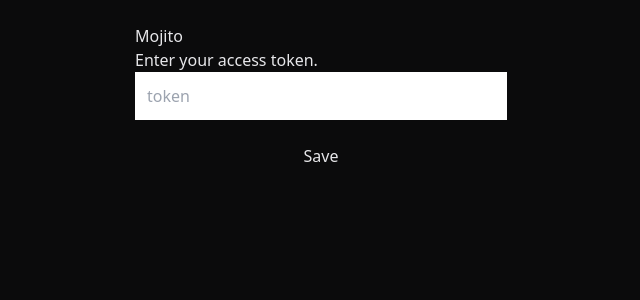
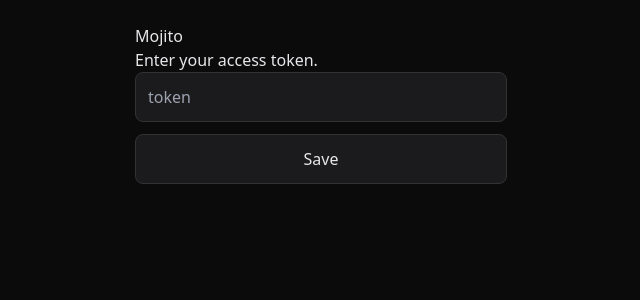
Before and after one commit to ricventu/mojito, a Next.js app: page / in a window 1280 px wide. Shown: the top 300 px of the page, without its empty margins (319-959 px from the left). Built offline with nearby package versions, Linux system fonts and the light colour scheme.

Commit message:
fix: dark styling for native form controls (readable selects/inputs)

```diff
--- a/src/app/globals.css
+++ b/src/app/globals.css
@@ -2,3 +2,20 @@
 @tailwind components;
 @tailwind utilities;
 html, body { height: 100%; margin: 0; background: #0b0b0c; color: #e7e7ea; }
+
+/* Native form controls default to a light system background; without explicit
+   colors they render light text on a light control = unreadable in this dark UI.
+   Give every control a dark surface with light text. */
+select, input, textarea, button {
+  background: #1b1b1e;
+  color: #e7e7ea;
+  border: 1px solid #333;
+  border-radius: 8px;
+  padding: 8px 10px;
+  font: inherit;
+}
+select { padding-right: 8px; }
+/* The dropdown popup list (rendered by the OS) needs its own colors. */
+option { background: #1b1b1e; color: #e7e7ea; }
+button { cursor: pointer; }
+label { color: #e7e7ea; }
```
